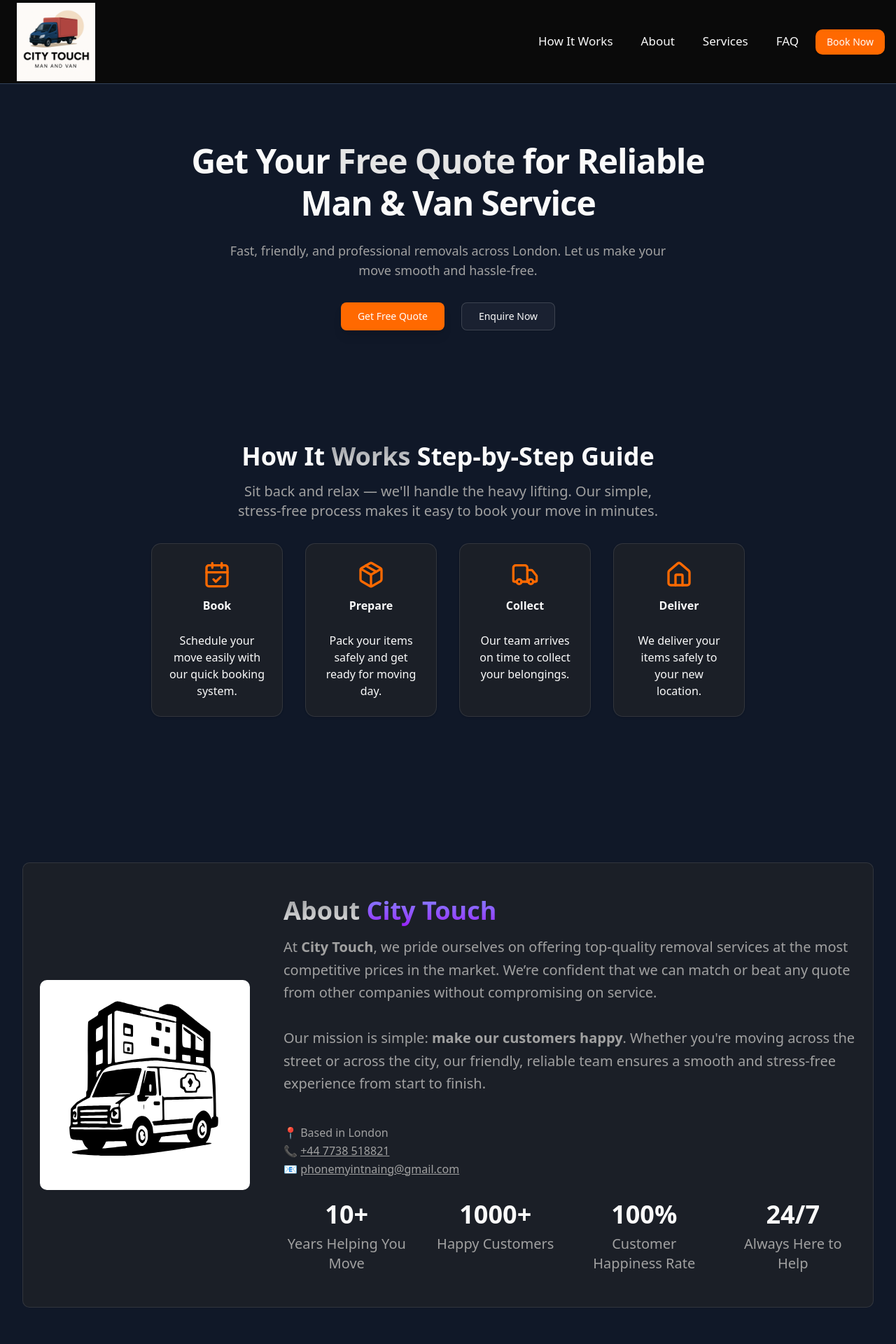
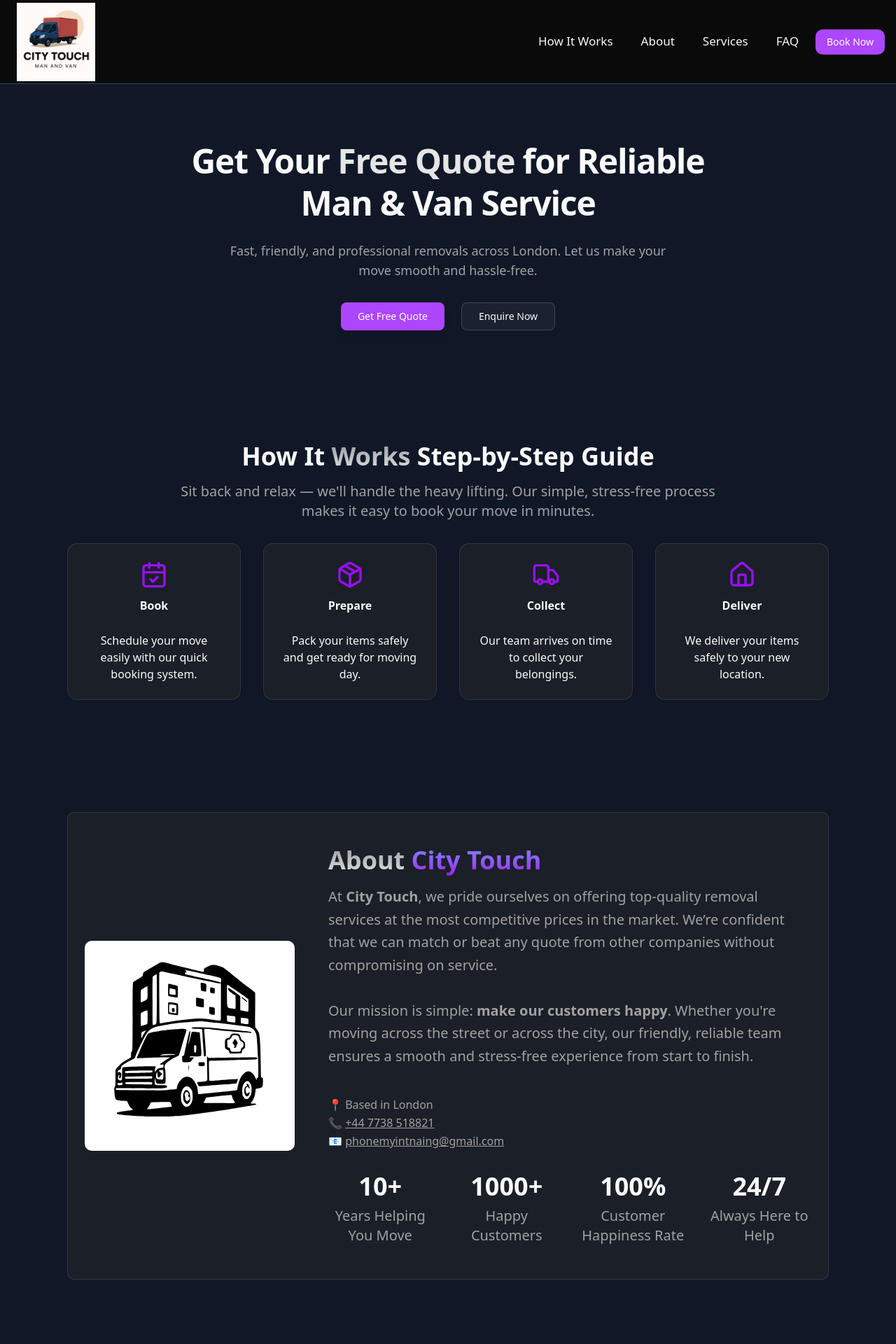
Before and after one commit to Mgphone/city-touch, a React (Vite) app in the folder CityTouch-Front/: page / in a window 1280 px wide. Shown: the top 1920 px of the page at 70% size. Built offline with nearby package versions, Linux system fonts and the light colour scheme.

Commit message:
change reposnive for all

```diff
--- a/CityTouch-Front/src/components/About.tsx
+++ b/CityTouch-Front/src/components/About.tsx
@@ -5,8 +5,9 @@ export const About = () => {
   return (
     <section
       id="about"
-      className="bg-background dark:bg-gray-900 sm:px-6 lg:px-8 container mx-auto px-6 py-24 sm:py-32"
+      className="bg-background dark:bg-gray-900 py-5 sm:py-20"
     >
+      <div className="w-[90%] mx-auto px-4 sm:px-6 lg:px-8 ">
         <div className="bg-muted/50 border rounded-lg py-12">
           <div className="px-6 flex flex-col-reverse md:flex-row gap-8 md:gap-12 items-center md:items-center">
             <img
@@ -27,14 +28,15 @@ export const About = () => {
                 <p className="text-lg sm:text-xl text-muted-foreground mt-4 leading-relaxed">
                   At <strong>City Touch</strong>, we pride ourselves on offering
                   top-quality removal services at the most competitive prices in
-                the market. We’re confident that we can match or beat any quote
-                from other companies without compromising on service.
+                  the market. We’re confident that we can match or beat any
+                  quote from other companies without compromising on service.
                   <br />
                   <br />
-                Our mission is simple: <strong>make our customers happy</strong>
-                . Whether you're moving across the street or across the city,
-                our friendly, reliable team ensures a smooth and stress-free
-                experience from start to finish.
+                  Our mission is simple:{" "}
+                  <strong>make our customers happy</strong>. Whether you're
+                  moving across the street or across the city, our friendly,
+                  reliable team ensures a smooth and stress-free experience from
+                  start to finish.
                 </p>
               </div>
               <div className="text-muted-foreground text-base">
@@ -61,6 +63,7 @@ export const About = () => {
             </div>
           </div>
         </div>
+      </div>
     </section>
   );
 };
--- a/CityTouch-Front/src/components/FAQ.tsx
+++ b/CityTouch-Front/src/components/FAQ.tsx
@@ -15,7 +15,7 @@ export const FAQ = () => {
       id="faq"
       className="bg-gray-100 dark:bg-gray-900 text-gray-700 dark:text-gray-300 border-t border-gray-300 dark:border-gray-700 py-24 px-6"
     >
-      <div className="max-w-4xl mx-auto px-6">
+      <div className="w-[90%] mx-auto px-4 sm:px-6 lg:px-8 ">
         <h2 className="text-3xl md:text-4xl font-bold mb-6 text-center">
           Frequently Asked{" "}
           <span className="bg-gradient-to-b from-primary/60 to-primary text-transparent bg-clip-text">
--- a/CityTouch-Front/src/components/Footer.tsx
+++ b/CityTouch-Front/src/components/Footer.tsx
@@ -30,7 +30,7 @@ const Footer = () => {
             <li>
               <a
                 href="/"
-                className="hover:text-orange-500 dark:hover:text-orange-400 transition"
+                className="hover:text-purple-500 dark:hover:text-purple-400 transition"
               >
                 Home
               </a>
@@ -38,7 +38,7 @@ const Footer = () => {
             <li>
               <a
                 href="/#how-it-works"
-                className="hover:text-orange-500 dark:hover:text-orange-400 transition"
+                className="hover:text-purple-500 dark:hover:text-purple-400 transition"
               >
                 How It Works
               </a>
@@ -46,7 +46,7 @@ const Footer = () => {
             <li>
               <a
                 href="/#about"
-                className="hover:text-orange-500 dark:hover:text-orange-400 transition"
+                className="hover:text-purple-500 dark:hover:text-purple-400 transition"
               >
                 About
               </a>
@@ -54,7 +54,7 @@ const Footer = () => {
             <li>
               <a
                 href="/#services"
-                className="hover:text-orange-500 dark:hover:text-orange-400 transition"
+                className="hover:text-purple-500 dark:hover:text-purple-400 transition"
               >
                 Services
               </a>
@@ -62,7 +62,7 @@ const Footer = () => {
             <li>
               <a
                 href="/#faq"
-                className="hover:text-orange-500 dark:hover:text-orange-400 transition"
+                className="hover:text-purple-500 dark:hover:text-purple-400 transition"
               >
                 FAQ
               </a>
@@ -78,7 +78,7 @@ const Footer = () => {
               <Phone size={16} />
               <a
                 href="tel:+4407739392232"
-                className="hover:text-orange-500 dark:hover:text-orange-400 transition
+                className="hover:text-purple-500 dark:hover:text-purple-400 transition
 "
               >
                 +44 7739 392232
@@ -88,7 +88,7 @@ const Footer = () => {
               <Mail size={16} />
               <a
                 href="mailto:support@citytouch.co.uk"
-                className="hover:text-orange-500 dark:hover:text-orange-400 transition
+                className="hover:text-purple-500 dark:hover:text-purple-400 transition
 "
               >
                 support@citytouch.co.uk
--- a/CityTouch-Front/src/components/HeroSection.tsx
+++ b/CityTouch-Front/src/components/HeroSection.tsx
@@ -10,7 +10,7 @@ export function HeroSection() {
 
   return (
     <section className="bg-background dark:bg-gray-900 py-20 px-4 sm:px-6 lg:px-8">
-      <div className="max-w-4xl mx-auto text-center space-y-6">
+      <div className="max-w-4xl mx-auto text-center space-y-6 w-[90%] px-4 sm:px-6 lg:px-8">
         <h1 className="text-3xl sm:text-4xl md:text-5xl font-extrabold leading-tight tracking-tight">
           Get Your <span className="text-primary">Free Quote</span> for Reliable
           <br className="hidden sm:block" /> Man & Van Service
@@ -23,7 +23,7 @@ export function HeroSection() {
 
         <div className="flex flex-col sm:flex-row justify-center gap-4 sm:gap-6 mt-8">
           <Button
-            className="bg-orange-500 hover:bg-orange-600 text-white shadow-lg"
+            className="bg-purple-500 hover:bg-purple-600 text-white shadow-lg"
             size="lg"
             onClick={() => (window.location.href = "/booking")}
           >
@@ -86,7 +86,7 @@ export function HeroSection() {
 
                 <Button
                   type="submit"
-                  className="w-full bg-orange-500 hover:bg-orange-600 text-white"
+                  className="w-full bg-purple-500 hover:bg-purple-600 text-white"
                   size="lg"
                 >
                   Request Callback
--- a/CityTouch-Front/src/components/HowItWorks.tsx
+++ b/CityTouch-Front/src/components/HowItWorks.tsx
@@ -14,22 +14,22 @@ interface StepProps {
 
 const steps: StepProps[] = [
   {
-    icon: <CalendarCheckIcon className="h-10 w-10 text-orange-500" />,
+    icon: <CalendarCheckIcon className="h-10 w-10 text-purple-600" />,
     title: "Book",
     description: "Schedule your move easily with our quick booking system.",
   },
   {
-    icon: <PackageIcon className="h-10 w-10 text-orange-500" />,
+    icon: <PackageIcon className="h-10 w-10 text-purple-600" />,
     title: "Prepare",
     description: "Pack your items safely and get ready for moving day.",
   },
   {
-    icon: <TruckIcon className="h-10 w-10 text-orange-500" />,
+    icon: <TruckIcon className="h-10 w-10 text-purple-600" />,
     title: "Collect",
     description: "Our team arrives on time to collect your belongings.",
   },
   {
-    icon: <HomeIcon className="h-10 w-10 text-orange-500" />,
+    icon: <HomeIcon className="h-10 w-10 text-purple-600" />,
     title: "Deliver",
     description: "We deliver your items safely to your new location.",
   },
@@ -41,7 +41,7 @@ export const HowItWorks = () => {
       id="how-it-works"
       className="bg-background dark:bg-gray-900 py-5 sm:py-20"
     >
-      <div className="container mx-auto px-6 max-w-4xl text-center">
+      <div className="w-[90%] mx-auto px-4 sm:px-6 lg:px-8 text-center">
         <h2 className="text-3xl md:text-4xl font-bold">
           How It{" "}
           <span className="bg-gradient-to-b from-primary/60 to-primary text-transparent bg-clip-text">
--- a/CityTouch-Front/src/components/NavBar.tsx
+++ b/CityTouch-Front/src/components/NavBar.tsx
@@ -104,7 +104,7 @@ export const Navbar = () => {
                       {label}
                     </a>
                   ))}
-                  <Button className="text-white bg-orange-500 hover:bg-orange-600 px-4 py-2 rounded-lg shadow transition">
+                  <Button className="text-white bg-purple-500 hover:bg-purple-600 px-4 py-2 rounded-lg shadow transition">
                     Book Now
                   </Button>
                 </nav>
@@ -126,7 +126,7 @@ export const Navbar = () => {
                 {route.label}
               </a>
             ))}
-            <Button className="text-white bg-orange-500 hover:bg-orange-600 px-4 py-2 rounded-lg shadow transition">
+            <Button className="text-white bg-purple-500 hover:bg-purple-600 px-4 py-2 rounded-lg shadow transition">
               Book Now
             </Button>
           </nav>
--- a/CityTouch-Front/src/components/ScrollToTop.tsx
+++ b/CityTouch-Front/src/components/ScrollToTop.tsx
@@ -28,7 +28,7 @@ export const ScrollToTop = () => {
       {showTopBtn && (
         <Button
           onClick={goToTop}
-          className="fixed bottom-4 right-4 opacity-90 shadow-md bg-orange-500 hover:bg-orange-600 text-white"
+          className="fixed bottom-4 right-4 opacity-90 shadow-md bg-purple-500 hover:bg-purple-600 text-white"
           size="icon"
         >
           <ArrowUpToLine className="h-4 w-4" />
--- a/CityTouch-Front/src/components/Services.tsx
+++ b/CityTouch-Front/src/components/Services.tsx
@@ -85,8 +85,9 @@ export default function ServicesSection() {
   return (
     <section
       id="services"
-      className="bg-background dark:bg-gray-900 sm:px-6 lg:px-8 container mx-auto px-6 py-24 sm:py-32"
+      className="bg-background dark:bg-gray-900 py-5 sm:py-20"
     >
+      <div className="w-[90%] mx-auto px-4 sm:px-6 lg:px-8 ">
         <div className="text-center mb-12">
           <h2 className="text-3xl md:text-4xl font-bold mb-2">
             <span className="bg-gradient-to-b from-indigo-400 to-purple-600 text-transparent bg-clip-text">
@@ -110,6 +111,7 @@ export default function ServicesSection() {
             </Card>
           ))}
         </div>
+      </div>
     </section>
   );
 }
```
Lines whose indentation alone changed are shown as unchanged.
